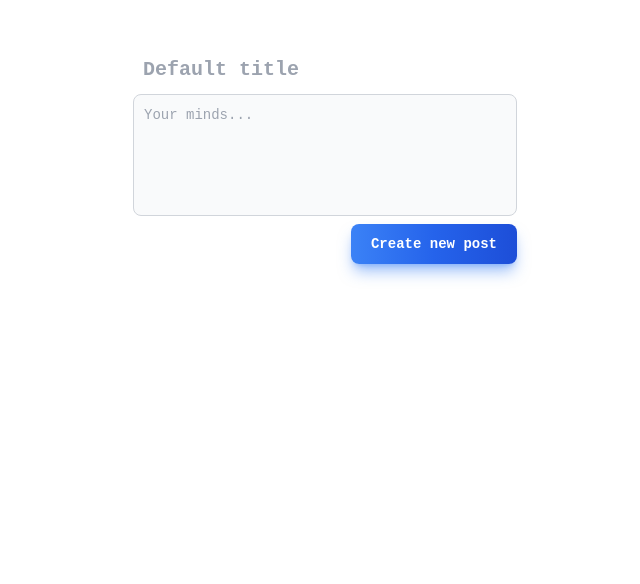
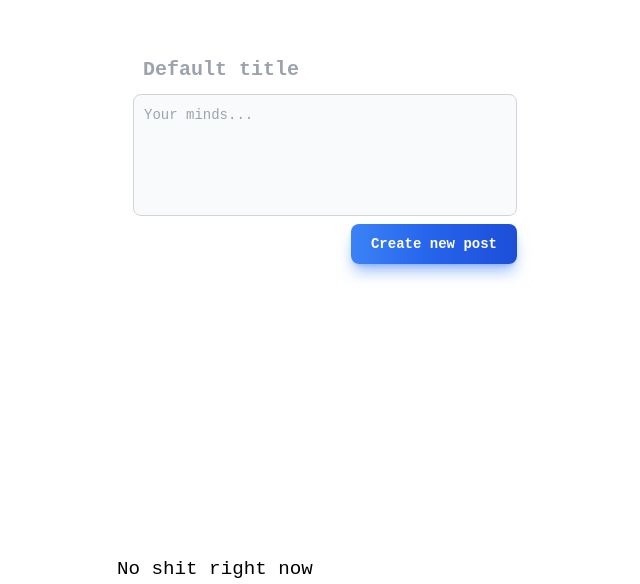
Before and after one commit to olesuv/wt-lab-3, a React (Vite) app in the folder client/: page / in a window 1280 px wide. Shown: the part 245-829 px from the top of the page, without its empty margins (315-955 px from the left). Before the commit the page ends 800 px from the top, so only its background shows below. Built offline with nearby package versions, Linux system fonts and the light colour scheme; no server answers.

Commit message:
add:  posts (first request in React)

```diff
--- a/client/package.json
+++ b/client/package.json
@@ -11,12 +11,15 @@
   },
   "dependencies": {
     "autoprefixer": "^10.4.16",
+    "axios": "^1.6.0",
     "postcss": "^8.4.31",
     "react": "^18.2.0",
     "react-dom": "^18.2.0",
+    "react-infinite-scroll-component": "^6.1.0",
     "tailwindcss": "^3.3.5"
   },
   "devDependencies": {
+    "@types/node": "^20.8.10",
     "@types/react": "^18.2.15",
     "@types/react-dom": "^18.2.7",
     "@typescript-eslint/eslint-plugin": "^6.0.0",
--- a/client/src/App.tsx
+++ b/client/src/App.tsx
@@ -1,5 +1,6 @@
 import "./css/App.css";
 import PostDescription from "./components/NewPost";
+import LatestPosts from "./components/LatestPosts";
 
 function App() {
   return (
@@ -9,6 +10,7 @@ function App() {
       </div>
       <div className="col-span-full md:col-span-1">
         <PostDescription />
+        <LatestPosts />
       </div>
       <div className="bg-slate-700 collapse">
         what's up dev. it's right column
--- /dev/null
+++ b/client/src/components/LatestPosts.tsx
@@ -0,0 +1,44 @@
+// import InfiniteScroll from "react-infinite-scroll-component";
+import axios from "axios";
+
+export default function LatestPosts() {
+  axios.defaults.baseURL = import.meta.env.VITE_AXIOS_BASE_URL;
+
+  function getAllPosts() {
+    try {
+      const response = axios.get("/posts");
+      console.log(response);
+    } catch (error) {
+      console.error(error);
+    }
+  }
+
+  getAllPosts();
+
+  return (
+    <big>No shit right now</big>
+    // <InfiniteScroll
+    //   dataLength={items.length} //This is important field to render the next data
+    //   next={fetchData}
+    //   hasMore={true}
+    //   loader={<h4>Loading...</h4>}
+    //   endMessage={
+    //     <p style={{ textAlign: "center" }}>
+    //       <b>Yay! You have seen it all</b>
+    //     </p>
+    //   }
+    //   // below props only if you need pull down functionality
+    //   //   refreshFunction={this.refresh}
+    //   pullDownToRefresh
+    //   pullDownToRefreshThreshold={50}
+    //   pullDownToRefreshContent={
+    //     <h3 style={{ textAlign: "center" }}>&#8595; Pull down to refresh</h3>
+    //   }
+    //   releaseToRefreshContent={
+    //     <h3 style={{ textAlign: "center" }}>&#8593; Release to refresh</h3>
+    //   }
+    // >
+    //   {items}
+    // </InfiniteScroll>
+  );
+}
```
Also changed, not shown: 1 other file (tests, documents, lock files or other folders).
